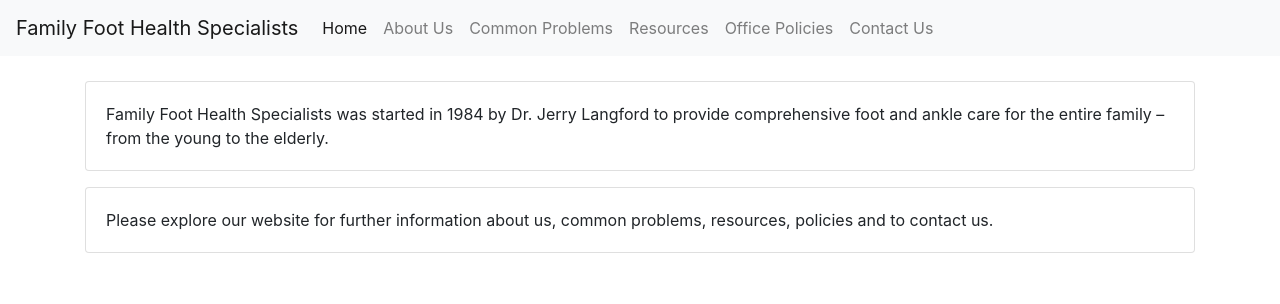
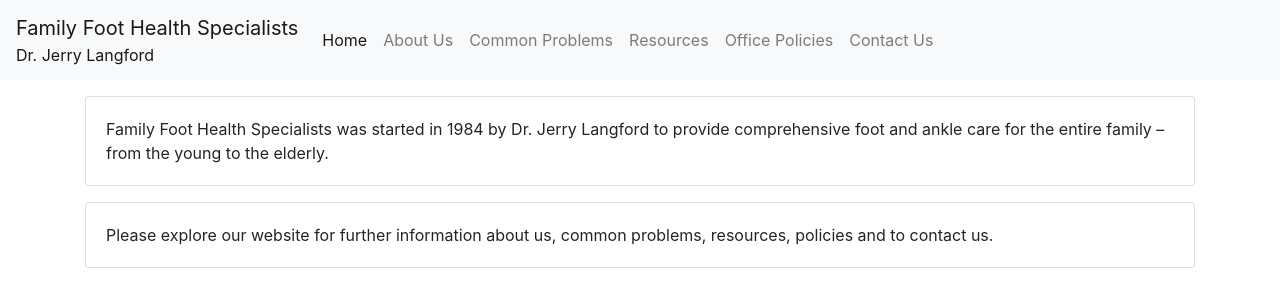
Before and after one commit to pink-dog-software/ffhs, a website: page views/index.html in a window 1280 px wide. Drawn offline with nearby package versions, Linux system fonts and the light colour scheme; files that its build step writes are made by us from their sources.

Commit message:
testing subtitle in header

```diff
--- a/styles/main.css
+++ b/styles/main.css
@@ -1,6 +1,6 @@
 /* Bootstrap Styles */
 body {
-  padding-top: 65px;
+  padding-top: 80px;
 }
 
 .card {
@@ -8,6 +8,10 @@
 }
 
 /* Custom Styles */
+a small {
+  display: block;
+}
+
 .list-card-block {
   display: flex;
   justify-content: space-around;
--- a/views/index.html
+++ b/views/index.html
@@ -18,7 +18,8 @@
 <body>
     <header>
         <nav class="navbar fixed-top navbar-expand-lg navbar-light bg-light">
-            <a class="navbar-brand" href="#">Family Foot Health Specialists</a>
+            <a class="navbar-brand" href="#">Family Foot Health Specialists<small>Dr. Jerry Langford</small></a>
+
             <button class="navbar-toggler" type="button" data-toggle="collapse" data-target="#navbarNav" aria-controls="navbarNav"
                 aria-expanded="false" aria-label="Toggle navigation">
                 <span class="navbar-toggler-icon"></span>
```
